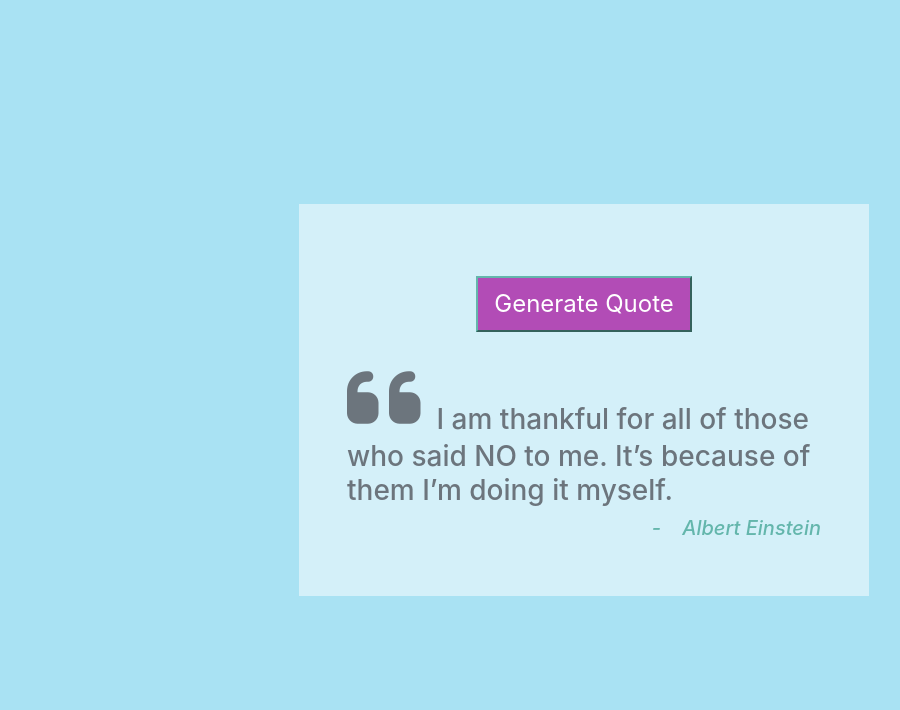
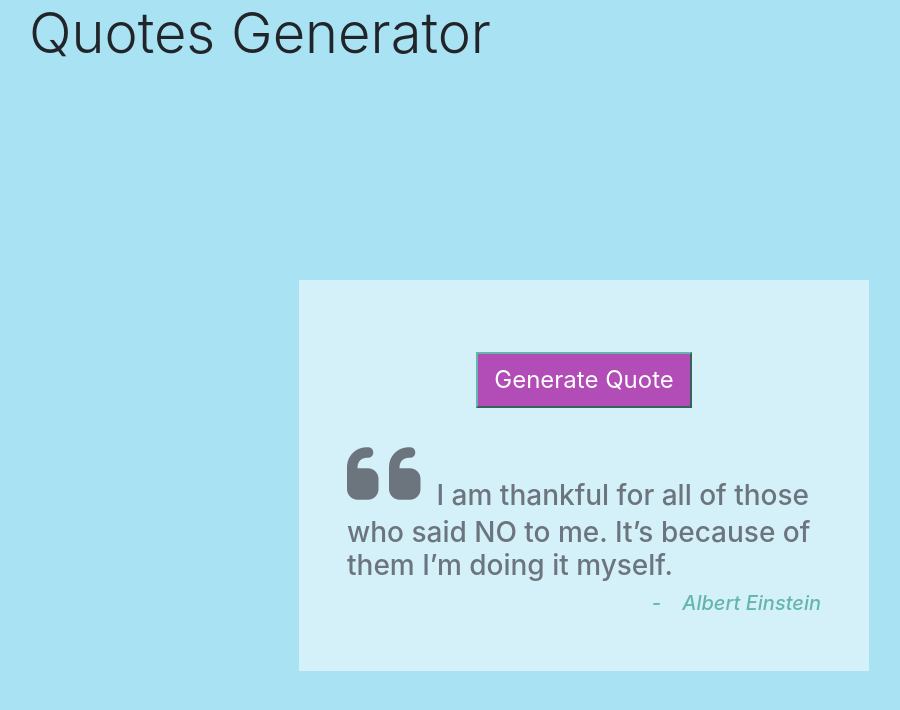
Before and after one commit to xeroxzen/100DaysOfCode, a plain HTML site: page Quotes-Generator/index.html in a window 1280 px wide. Shown: the whole page, without its empty margins (56-956 px from the left). Drawn offline with nearby package versions, Linux system fonts and the light colour scheme.

```diff
--- a/Quotes-Generator/index.html
+++ b/Quotes-Generator/index.html
@@ -24,6 +24,7 @@
 
 <body>
     <div class="container">
+        <h1 class="display-4 align-items-center">Quotes Generator</h1>
         <div class="row max-height align-items-center">
             <div class="col-11 mx-auto col-md-6 quote-container p-5">
                 <button class="btn-outline-primary text-capitalize my-4 d-block mx-auto" id="generate-btn">generate quote</button>
@@ -38,9 +39,12 @@
         </div>
     </div>
 
-    <script src=" https://code.jquery.com/jquery-3.5.1.slim.min.js " integrity="sha384-DfXdz2htPH0lsSSs5nCTpuj/zy4C+OGpamoFVy38MVBnE+IbbVYUew+OrCXaRkfj " crossorigin="anonymous "></script>
-    <script src="https://cdn.jsdelivr.net/npm/popper.js@1.16.1/dist/umd/popper.min.js " integrity="sha384-9/reFTGAW83EW2RDu2S0VKaIzap3H66lZH81PoYlFhbGU+6BZp6G7niu735Sk7lN " crossorigin="anonymous "></script>
-    <script src="https://stackpath.bootstrapcdn.com/bootstrap/4.5.2/js/bootstrap.min.js " integrity="sha384-B4gt1jrGC7Jh4AgTPSdUtOBvfO8shuf57BaghqFfPlYxofvL8/KUEfYiJOMMV+rV " crossorigin="anonymous "></script>
+    <script src="https://code.jquery.com/jquery-3.5.1.slim.min.js " integrity="sha384-DfXdz2htPH0lsSSs5nCTpuj/zy4C+OGpamoFVy38MVBnE+IbbVYUew+OrCXaRkfj " crossorigin="anonymous "></script>
+
+    <script src="https://cdn.jsdelivr.net/npm/popper.js@1.16.1/dist/umd/popper.min.js" integrity="sha384-9/reFTGAW83EW2RDu2S0VKaIzap3H66lZH81PoYlFhbGU+6BZp6G7niu735Sk7lN " crossorigin="anonymous "></script>
+
+    <script src="https://stackpath.bootstrapcdn.com/bootstrap/4.5.2/js/bootstrap.min.js" integrity=" sha384-B4gt1jrGC7Jh4AgTPSdUtOBvfO8shuf57BaghqFfPlYxofvL8/KUEfYiJOMMV+rV " crossorigin="anonymous"></script>
+
     <script src="js/app.js "></script>
 </body>
 
```
